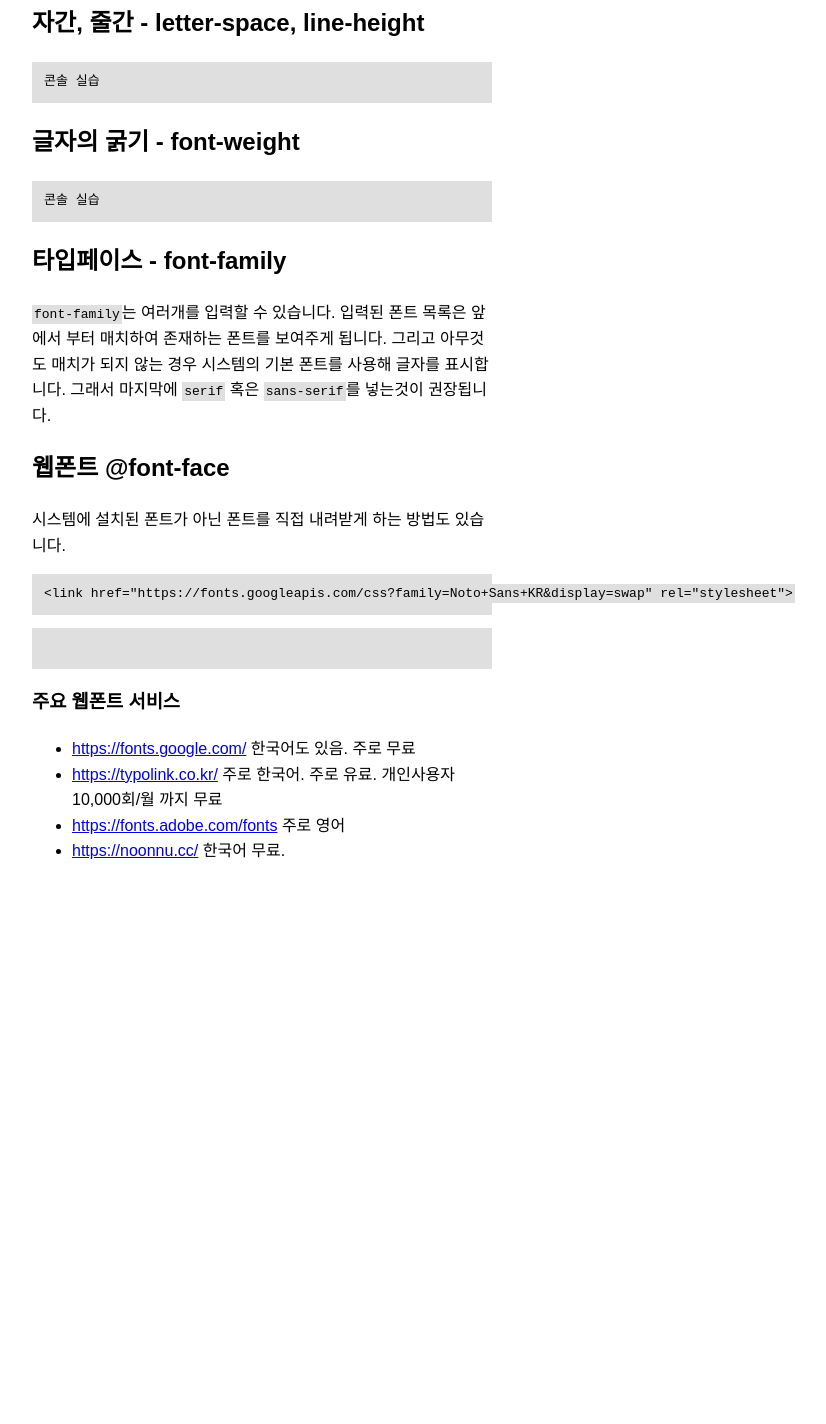
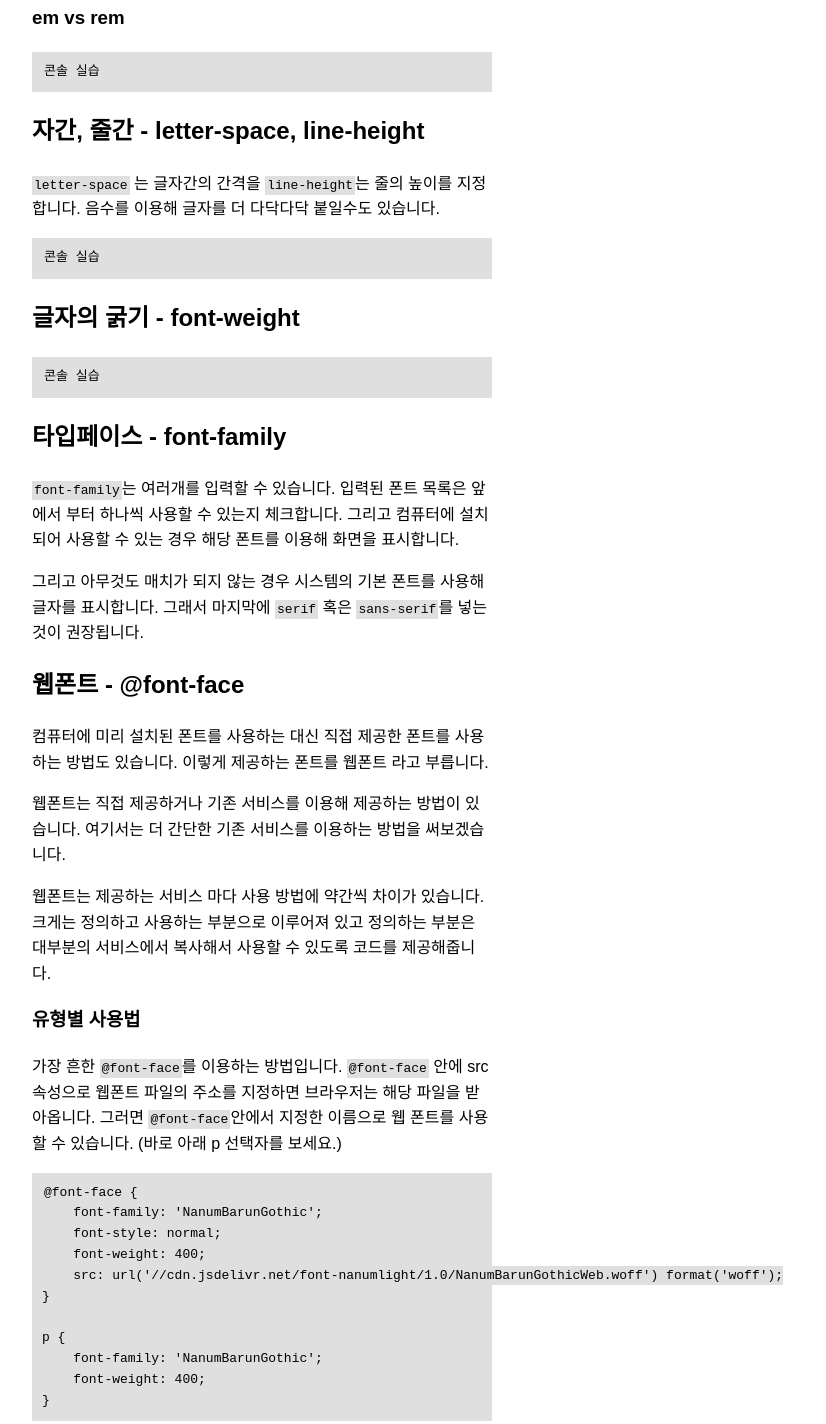
Before and after one commit to pofoldev/pofol-dev-workshop, a Gatsby site: page /tutorials/typography in a window 1280 px wide. Shown: the part 209-1633 px from the top of the page, without its empty margins (378-1204 px from the left). Before the commit the page ends 1217 px from the top, so only its background shows below. Built offline with nearby package versions, Linux system fonts and the light colour scheme; Gatsby itself is replaced by a stand-in of ours; some packages are replaced by stand-ins of ours; code samples lack their colours.

Commit message:
타이포그라피 설명 약간 추가

````diff
--- a/tutorial/typography/index.mdx
+++ b/tutorial/typography/index.mdx
@@ -6,7 +6,15 @@
 콘솔 실습
 ```
 
+### em vs rem
+```
+콘솔 실습
+```
+
+
 ## 자간, 줄간 - letter-space, line-height
+```letter-space``` 는 글자간의 간격을 ```line-height```는 줄의 높이를 지정합니다.
+음수를 이용해 글자를 더 다닥다닥 붙일수도 있습니다.
 ```
 콘솔 실습
 ```
@@ -19,21 +27,64 @@
 
 
 ## 타입페이스 - font-family
-```font-family```는 여러개를 입력할 수 있습니다. 입력된 폰트 목록은 앞에서 부터 매치하여 존재하는 폰트를 보여주게 됩니다.
+```font-family```는 여러개를 입력할 수 있습니다.
+입력된 폰트 목록은 앞에서 부터 하나씩 사용할 수 있는지 체크합니다. 그리고 컴퓨터에 설치되어 사용할 수 있는 경우 해당 폰트를 이용해 화면을 표시합니다.
+
 그리고 아무것도 매치가 되지 않는 경우 시스템의 기본 폰트를 사용해 글자를 표시합니다.
 그래서 마지막에 ```serif``` 혹은 ```sans-serif```를 넣는것이 권장됩니다.
 
 
-## 웹폰트 @font-face
-시스템에 설치된 폰트가 아닌 폰트를 직접 내려받게 하는 방법도 있습니다.
+## 웹폰트 - @font-face
+컴퓨터에 미리 설치된 폰트를 사용하는 대신 직접 제공한 폰트를 사용하는 방법도 있습니다.
+이렇게 제공하는 폰트를 웹폰트 라고 부릅니다.
+
+웹폰트는 직접 제공하거나 기존 서비스를 이용해 제공하는 방법이 있습니다.
+여기서는 더 간단한 기존 서비스를 이용하는 방법을 써보겠습니다.
+
+웹폰트는 제공하는 서비스 마다 사용 방법에 약간씩 차이가 있습니다.
+크게는 정의하고 사용하는 부분으로 이루어져 있고 정의하는 부분은 대부분의 서비스에서 복사해서 사용할 수 있도록 코드를 제공해줍니다.
+
+
+### 유형별 사용법
+
+가장 흔한 ```@font-face```를 이용하는 방법입니다. ```@font-face``` 안에 src 속성으로 웹폰트 파일의 주소를 지정하면 브라우저는 해당 파일을 받아옵니다.
+그러면 ```@font-face```안에서 지정한 이름으로 웹 폰트를 사용할 수 있습니다. (바로 아래 p 선택자를 보세요.)
 
 ```
-<link href="https://fonts.googleapis.com/css?family=Noto+Sans+KR&display=swap" rel="stylesheet">
-```
+@font-face {
+    font-family: 'NanumBarunGothic';
+    font-style: normal;
+    font-weight: 400;
+    src: url('//cdn.jsdelivr.net/font-nanumlight/1.0/NanumBarunGothicWeb.woff') format('woff');
+}
+
+p {
+    font-family: 'NanumBarunGothic';
+    font-weight: 400;
+}
 ```
 
+
+```@import```문을 사용하는 경우. ```@import```는 ```<style></style>``` 태그 안 이나 .css 파일의 내부에 넣어 사용합니다.
+```
+<style>
+@import url(//fonts.googleapis.com/earlyaccess/nanumgothic.css);
+
+p {
+    font-family: 'Nanum Gothic', sans-serif;
+}
+</style>
 ```
 
+구글 웹폰트 서비스는 ```<link>``` 태그를 제공합니다. ```<link>``` 태그는  ```<head />```태그 안에 넣어 사용합니다.
+```
+<html>
+<head>
+    <link href="https://fonts.googleapis.com/css?family=Noto+Sans+KR&display=swap" rel="stylesheet">
+    ...
+</head>
+...
+```
 
 ### 주요 웹폰트 서비스
 * https://fonts.google.com/ 한국어도 있음. 주로 무료
````
